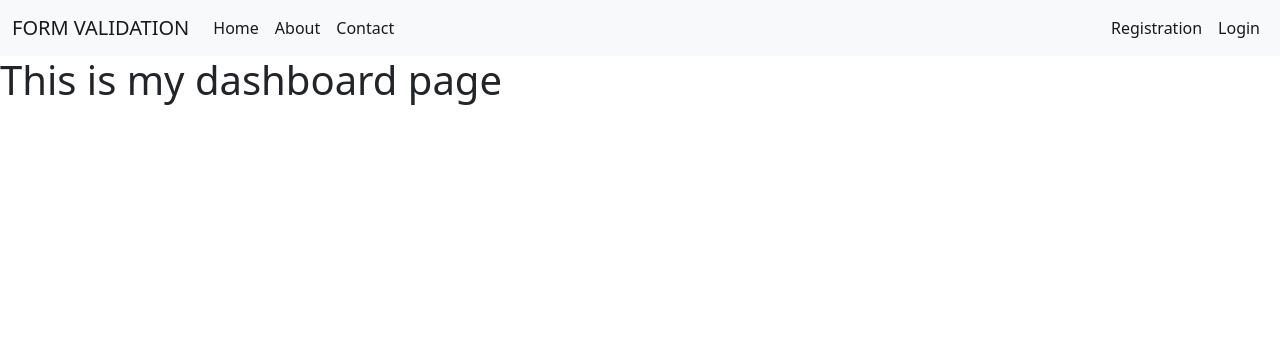
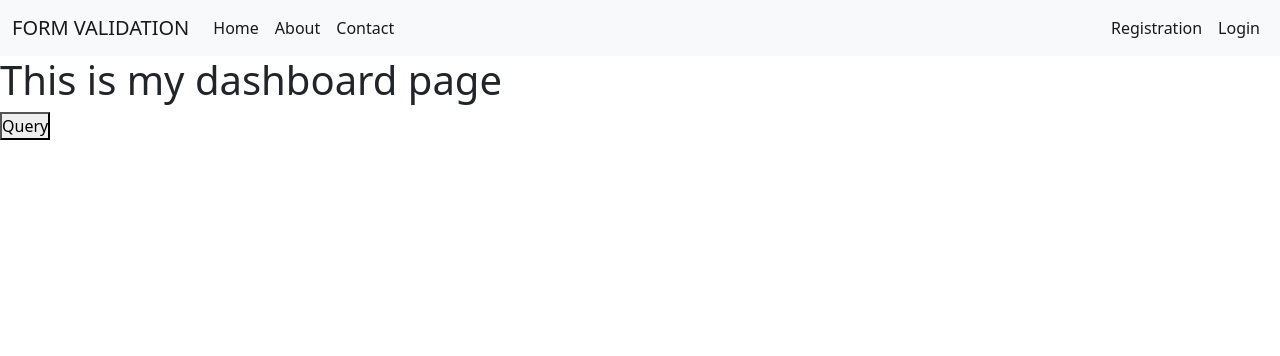
Before and after one commit to Viplovesana/Django_form, a Django app: page /dashboard/ in a window 1280 px wide. Shown: the top 356 px of the page. Run offline with Django 5.2, Linux system fonts and the light colour scheme.

Commit message:
new commit

```diff
--- a/project/myapp/models.py
+++ b/project/myapp/models.py
@@ -14,3 +14,8 @@ class Student(models.Model):
     image=models.ImageField(upload_to='images/')
     file=models.FileField(upload_to='files/')
     discription=models.CharField(null=True)
+
+class Query(models.Model):
+    name = models.CharField(max_length=50)
+    email = models.EmailField()
+    query = models.TextField()
--- a/project/myapp/views.py
+++ b/project/myapp/views.py
@@ -1,5 +1,5 @@
 from django.shortcuts import render,HttpResponse
-from .models import Student
+from .models import Student,Query
 # Create your views here.
 
 def home(req):
@@ -45,6 +45,7 @@ def logindata(req):
         user = Student.objects.filter(email=email)
         if user:
             userdata=Student.objects.get(email=email)
+
             # print(userdata.name)
             # print(userdata.email)
             # print(userdata.contact)
@@ -57,7 +58,7 @@ def logindata(req):
             # print(userdata.discription)
             pass1=userdata.password
             if password == pass1:
-                data={'name':userdata.name,'email':userdata.email,'contact':userdata.contact,'dob':userdata.dob,'education':userdata.education,'gender':userdata.gender,'password':userdata.password,'image':userdata.image,'file':userdata.file,'discription':userdata.discription}
+                data={'id':userdata.id,'name':userdata.name,'email':userdata.email,'contact':userdata.contact,'dob':userdata.dob,'education':userdata.education,'gender':userdata.gender,'password':userdata.password,'image':userdata.image,'file':userdata.file,'discription':userdata.discription}
                 return render(req,"dashboard.html",{'data':data})
             else:
                 msg= "Email and Password not matched"
@@ -70,3 +71,20 @@ def dashboard(req):
     return render(req,"dashboard.html")
 def logout(req):
     return render(req,"logout.html")
+
+def query(req,pk):
+    userdata=Student.objects.get(id=pk)
+    data={'id':userdata.id,'name':userdata.name,'email':userdata.email,'contact':userdata.contact,'dob':userdata.dob,'education':userdata.education,'gender':userdata.gender,'password':userdata.password,'image':userdata.image,'file':userdata.file,'discription':userdata.discription}
+    return render(req,"dashboard.html",{'data':data,'query':pk})
+
+def querydata(req,pk):
+    print(req.POST)
+    print(pk)
+    name=req.POST.get('name')
+    email=req.POST.get('email')
+    query=req.POST.get('query')
+    print(name,email,query)
+    Query.objects.create(name=name,email=email,query=query)
+    userdata=Student.objects.get(id=pk)
+    data={'id':userdata.id,'name':userdata.name,'email':userdata.email,'contact':userdata.contact,'dob':userdata.dob,'education':userdata.education,'gender':userdata.gender,'password':userdata.password,'image':userdata.image,'file':userdata.file,'discription':userdata.discription}
+    return render(req,"dashboard.html",{'data':data})
--- a/project/project/urls.py
+++ b/project/project/urls.py
@@ -30,5 +30,7 @@ urlpatterns = [
     path('logindata/', views.logindata, name='logindata'),
     path('dashboard/', views.dashboard, name='dashboard'),
     path('logout/', views.logout, name='logout'),
+    path('query/<int:pk>/',views.query,name='query'),
+    path('querydata/<int:pk>/',views.querydata,name='querydata'),
 
 ] + static(settings.MEDIA_URL, document_root=settings.MEDIA_ROOT)
--- a/project/template/dashboard.html
+++ b/project/template/dashboard.html
@@ -7,4 +7,18 @@ dashboard page
 {% block content %}
 <h1>This is my dashboard page</h1>
 {{data}}
+
+<form action="{% url 'query' pk=data.id %}" method="post">
+    {% csrf_token %}
+    <button type="submit">Query</button>
+</form>
+{% if query %}
+    <form action="{% url 'querydata' pk=data.id %}" method="post">
+        {% csrf_token %}
+        Name:  <input type="text" name="name" value={{data.name}} id="" readonly>
+        Email: <input type="email" name="email" value="{{data.email}}" id="" readonly>
+        Query: <input type="text" name="query" id="">
+        <button type="submit">Submit Query</button>
+    </form>
+{% endif %}
 {% endblock %}
```
Also changed, not shown: project/db.sqlite3, project/myapp/migrations/0006_query.py (added).
